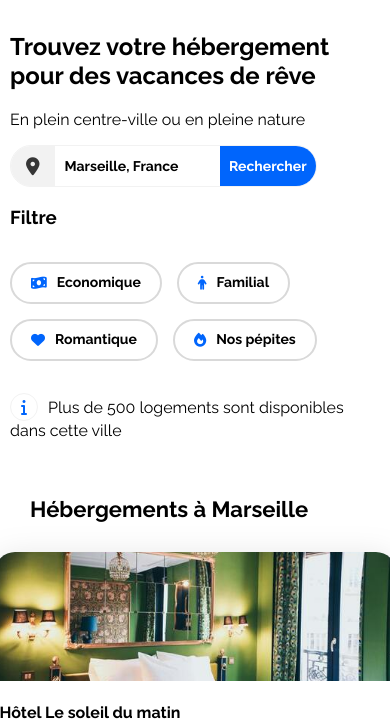
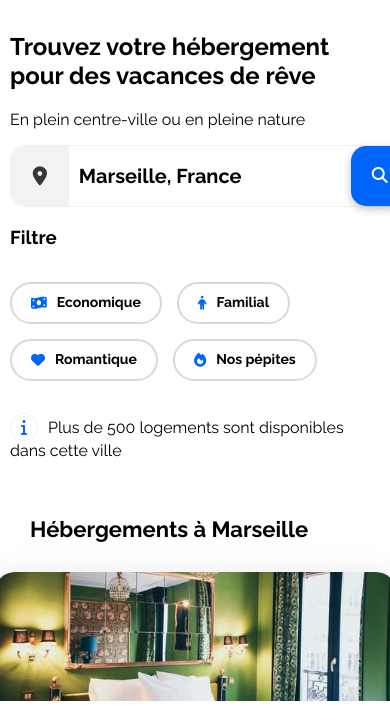
Before and after one commit to MTLP2/Oppenclassroom, a plain HTML site: page booki-starter-code-master/index.html in a window 390 px wide. Shown: the part 98-821 px from the top of the page. Drawn offline with Linux system fonts and the light colour scheme.

Commit message:
Changement dans le bouton recherche et ajout de la loupe au format mobile

```diff
--- a/booki-starter-code-master/css/style.css
+++ b/booki-starter-code-master/css/style.css
@@ -316,9 +316,9 @@ nav .logo{
     justify-content: center;
     align-items: center;
     height: 50px;
-    width: 25%;
+    width: 400px;
     border: 1px solid #F2F2F2;
-    border-radius: 25px;
+    border-radius: 15px;
 
 }
 
@@ -329,8 +329,8 @@ nav .logo{
     color: rgb(54, 54, 54);
     font-size: 18px;
     width: 15%; height: 100%;
-    border-top-left-radius: 20px;
-    border-bottom-left-radius: 20px;
+    border-top-left-radius: 15px;
+    border-bottom-left-radius: 15px;
 }
 
 .inputRecherche{
@@ -338,7 +338,7 @@ nav .logo{
     font-weight: 600;
     font-size: 18px;
     height: 100%;
-    width: 50%;
+    width: 100%;
     border: none;
     outline: none;
     padding: 0px 10px;
@@ -351,15 +351,28 @@ nav .logo{
 
 .buttonRecherche{
     height: 100%;
-    width: 33%;
-    font-size: 18px;
+    width: 37%;
+    font-size: 16px;
     font-weight: 600;
     cursor: pointer;
     border: none;
     color: white;
     background-color: #0065FC;
-    border-top-right-radius: 25px;
-    border-bottom-right-radius: 25px;
+    border-top-right-radius: 15px;
+    border-bottom-right-radius: 15px;
+}
+
+.buttonrechercheMobile{
+    display: none;
+    color: white;
+    width: 50px !important;
+    border-top-left-radius: 15px;
+    border-bottom-left-radius: 15px;
+    box-shadow: rgba(0, 0, 0, 0.24) 0px 3px 8px;
+}
+
+.buttonrechercheMobile i{
+    color: white;
 }
 
 /*Fin Bouton rechercher*/
@@ -424,7 +437,7 @@ nav .logo{
     }
 
     .rechercheContainer{
-        width: 450px;
+        width: 375px;
         height: 40px;
     }
 
@@ -457,6 +470,16 @@ nav .logo{
 
         }
 
+        .buttonRecherche{
+            width: 20% !important;
+            font-size: 16px !important;
+            display: none;
+        }
+
+        .buttonrechercheMobile{
+            display: block;
+        }
+
         .hebergements ,.topContainer{
             padding: 10px;
         }
@@ -484,14 +507,15 @@ nav .logo{
     }
 
     .rechercheContainer {
-        width: 305px;
-        height: 40px;
+        width: 397px;
+        height: 60px;
     }
     .inputRecherche{
-        font-size: 14px;
+        font-size: 20px;
     }
 
     .buttonRecherche{
+        width: 30%;
         font-size: 14px;}
 
     .hebergements-and-populaires section{
@@ -505,6 +529,11 @@ nav .logo{
 
     .activiteCard{
         width: 377px;
+    }
+
+    .iconRecherche{
+        font-size: 19px;
+        width: 22%;
     }
 
     .categorieContainer {
--- a/booki-starter-code-master/index.html
+++ b/booki-starter-code-master/index.html
@@ -33,6 +33,7 @@
                 <div class="rechercheContainer">
                     <i class="iconRecherche fa-solid fa-location-dot"></i>
                     <input class="inputRecherche" type="text" placeholder="Marseille, France">
+                    <button class="buttonRecherche buttonrechercheMobile"><i class="fa-solid fa-magnifying-glass"></i></button>
                     <button class="buttonRecherche">Rechercher</button>
                 </div>
                 <div class="container">
```
